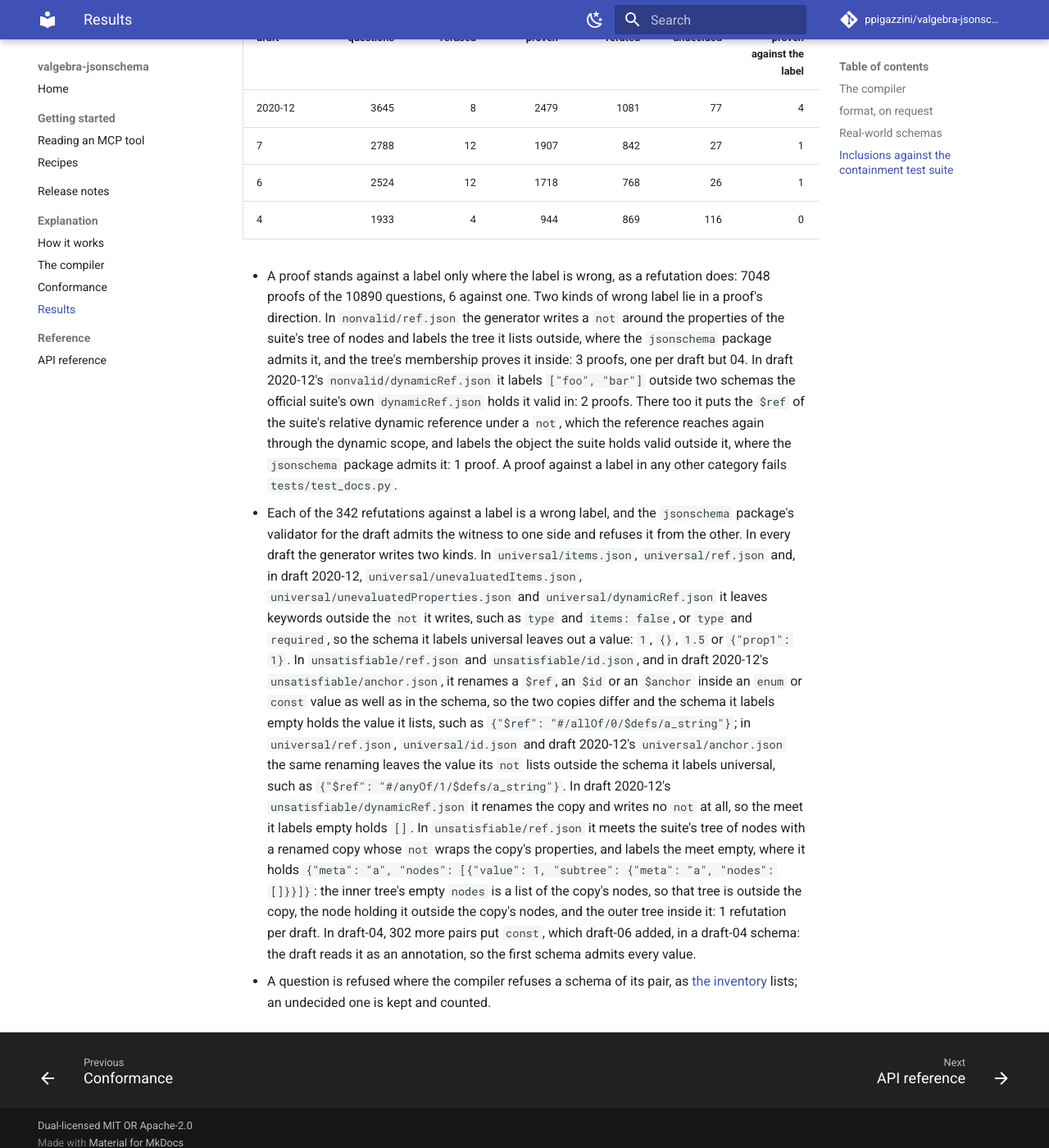
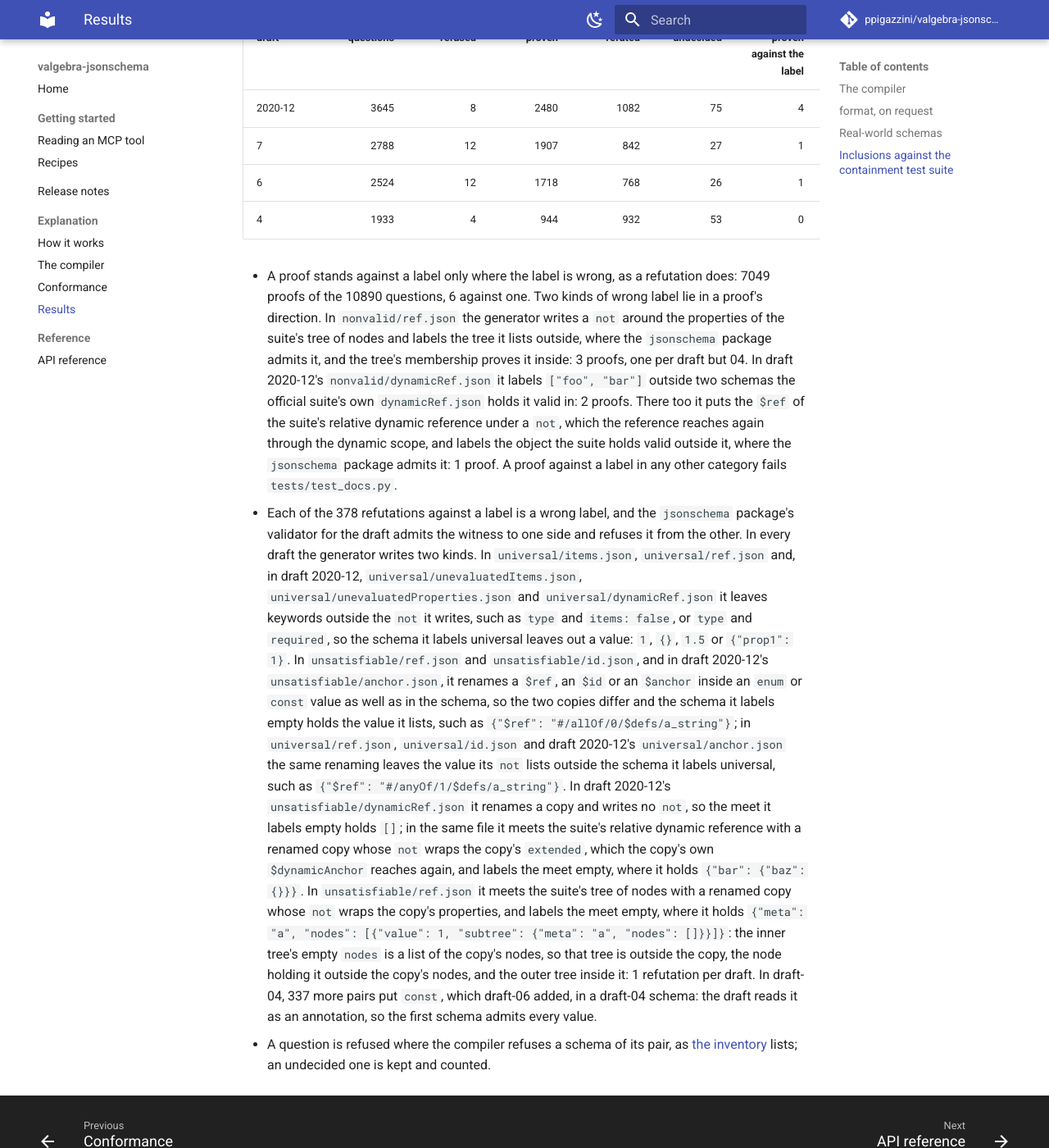
Before and after one commit to ppigazzini/valgebra-jsonschema, an MkDocs documentation site: the page built from docs/results.md, in a window 1280 px wide and 1400 px high, scrolled down 2420 px. Shown: the whole window at 82% size. Built offline with MkDocs 1.6.1 and Material for MkDocs 9.7.7, drawn with Linux system fonts in a browser that asks for light colours; comment, search, counter and statistics services are not loaded.

Commit message:
build: valgebra is required from 0.0.31, which counts a record's keys
The floor in pyproject.toml moves from 0.0.30 to 0.0.31, with the lock and every study.
0.0.31 reads a length bound beside a record as the record the bound leaves, so
`minProperties` and `maxProperties` decide presence and absence through the keys
`propertyNames` or `properties` spell out: `{"propertyNames": {"enum": ["k", "j"]},
"minProperties": 2}` is `subset` of the object requiring `k` and `j`, and `{"required":
["k"], "maxProperties": 1}` of the closed record of `k`, where both read `undecided` on
0.0.30. A count of fewer keys than the record holds proves no one of them: with
`minProperties: 1` the first stays `undecided` below the object requiring `k`, which
`{"j": 1}` refutes. The compiler page states both and the limit, and a test holds them;
it fails on 0.0.30.

The suite and corpus studies read no difference. The containment study decides 65
questions more, a proof and 64 refutations, 36 of them against the suite's labels: 35 in
draft 4, each a pair whose subject carries a `const`, which draft 4 reads as an
annotation, and one in draft 2020-12's `unsatisfiable/dynamicRef.json`, a meet labeled
empty that holds `{"bar": {"baz": {}}}`, which the `jsonschema` package admits. There
the generator meets the suite's relative dynamic reference with a renamed copy whose
`not` wraps the copy's `extended`, which the copy's own `$dynamicAnchor` reaches again.
The study is regenerated, the results page and the README quote its totals, and the page
names that kind of wrong label beside a test holding its witness.

```diff
--- a/docs/results.md
+++ b/docs/results.md
@@ -94,12 +94,12 @@ the four the suite study runs.
 
 | draft | questions | refused | proven | refuted | undecided | proven against the label | refuted against the label |
 |---|---:|---:|---:|---:|---:|---:|---:|
-| 2020-12 | 3645 | 8 | 2479 | 1081 | 77 | 4 | 19 |
+| 2020-12 | 3645 | 8 | 2480 | 1082 | 75 | 4 | 20 |
 | 7 | 2788 | 12 | 1907 | 842 | 27 | 1 | 7 |
 | 6 | 2524 | 12 | 1718 | 768 | 26 | 1 | 7 |
-| 4 | 1933 | 4 | 944 | 869 | 116 | 0 | 309 |
+| 4 | 1933 | 4 | 944 | 932 | 53 | 0 | 344 |
 
-- A proof stands against a label only where the label is wrong, as a refutation does: 7048
+- A proof stands against a label only where the label is wrong, as a refutation does: 7049
   proofs of the 10890 questions, 6 against one. Two kinds of wrong label lie in a proof's
   direction. In `nonvalid/ref.json` the generator writes a `not` around the properties of the
   suite's tree of nodes and labels the tree it lists outside, where the `jsonschema` package
@@ -110,7 +110,7 @@ the four the suite study runs.
   reaches again through the dynamic scope, and labels the object the suite holds valid
   outside it, where the `jsonschema` package admits it: 1 proof. A proof against a label in
   any other category fails `tests/test_docs.py`.
-- Each of the 342 refutations against a label is a wrong label, and the `jsonschema`
+- Each of the 378 refutations against a label is a wrong label, and the `jsonschema`
   package's validator for the draft admits the witness to one side and refuses it from the
   other. In every draft the generator writes two kinds. In `universal/items.json`,
   `universal/ref.json` and, in draft 2020-12, `universal/unevaluatedItems.json`,
@@ -125,13 +125,16 @@ the four the suite study runs.
   `universal/id.json` and draft 2020-12's `universal/anchor.json` the same renaming leaves
   the value its `not` lists outside the schema it labels universal, such as
   `{"$ref": "#/anyOf/1/$defs/a_string"}`. In draft 2020-12's
-  `unsatisfiable/dynamicRef.json` it renames the copy and writes no `not` at all, so the
-  meet it labels empty holds `[]`. In `unsatisfiable/ref.json` it meets the suite's tree of
+  `unsatisfiable/dynamicRef.json` it renames a copy and writes no `not`, so the meet it
+  labels empty holds `[]`; in the same file it meets the suite's relative dynamic reference
+  with a renamed copy whose `not` wraps the copy's `extended`, which the copy's own
+  `$dynamicAnchor` reaches again, and labels the meet empty, where it holds
+  `{"bar": {"baz": {}}}`. In `unsatisfiable/ref.json` it meets the suite's tree of
   nodes with a renamed copy whose `not` wraps the copy's properties, and labels the meet empty,
   where it holds `{"meta": "a", "nodes": [{"value": 1, "subtree": {"meta": "a", "nodes": []}}]}`:
   the inner tree's empty `nodes` is a list of the copy's nodes, so that tree is outside the copy,
   the node holding it outside the copy's nodes, and the outer tree inside it: 1 refutation per
-  draft. In draft-04, 302 more pairs put `const`, which draft-06 added, in a draft-04
+  draft. In draft-04, 337 more pairs put `const`, which draft-06 added, in a draft-04
   schema: the draft reads it as an annotation, so the first schema admits every value.
 - A question is refused where the compiler refuses a schema of its pair, as
   [the inventory](conformance.md#the-inventory) lists; an undecided one is kept and counted.
--- a/pyproject.toml
+++ b/pyproject.toml
@@ -28,7 +28,7 @@ dependencies = [
     # The decision procedure every answer here rests on, from the release the studies were read
     # on. No ceiling: a ceiling cannot be lifted from a published version, so a valgebra release
     # installs beside this package the day it is published, and asks no release here.
-    "valgebra>=0.0.30",
+    "valgebra>=0.0.31",
 ]
 
 [project.urls]
```
Also changed, not shown: CHANGELOG.md (+9 -0 lines), README.md (+2 -2 lines), docs/compiler.md (+7 -0 lines), docs/studies/containment.json (+13 -13 lines), 2 other files.
